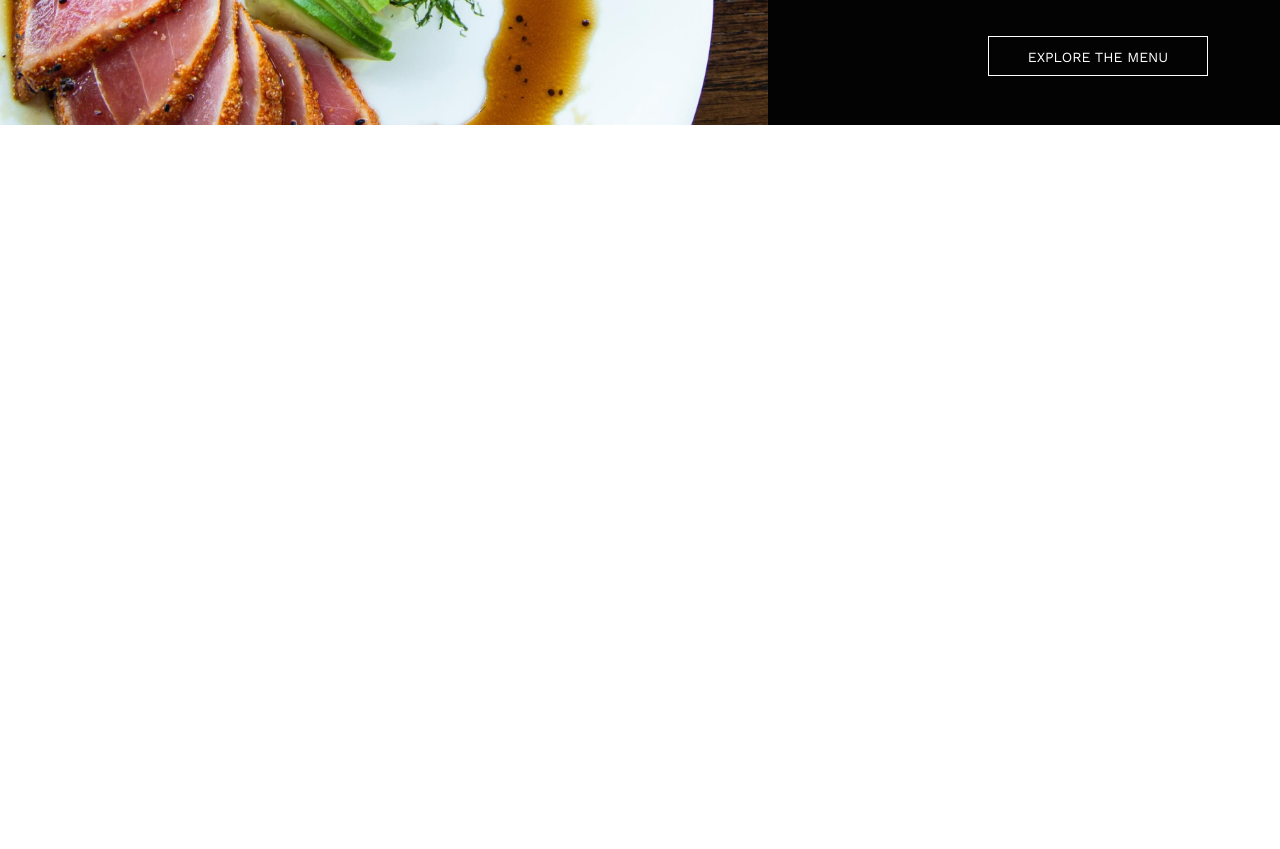
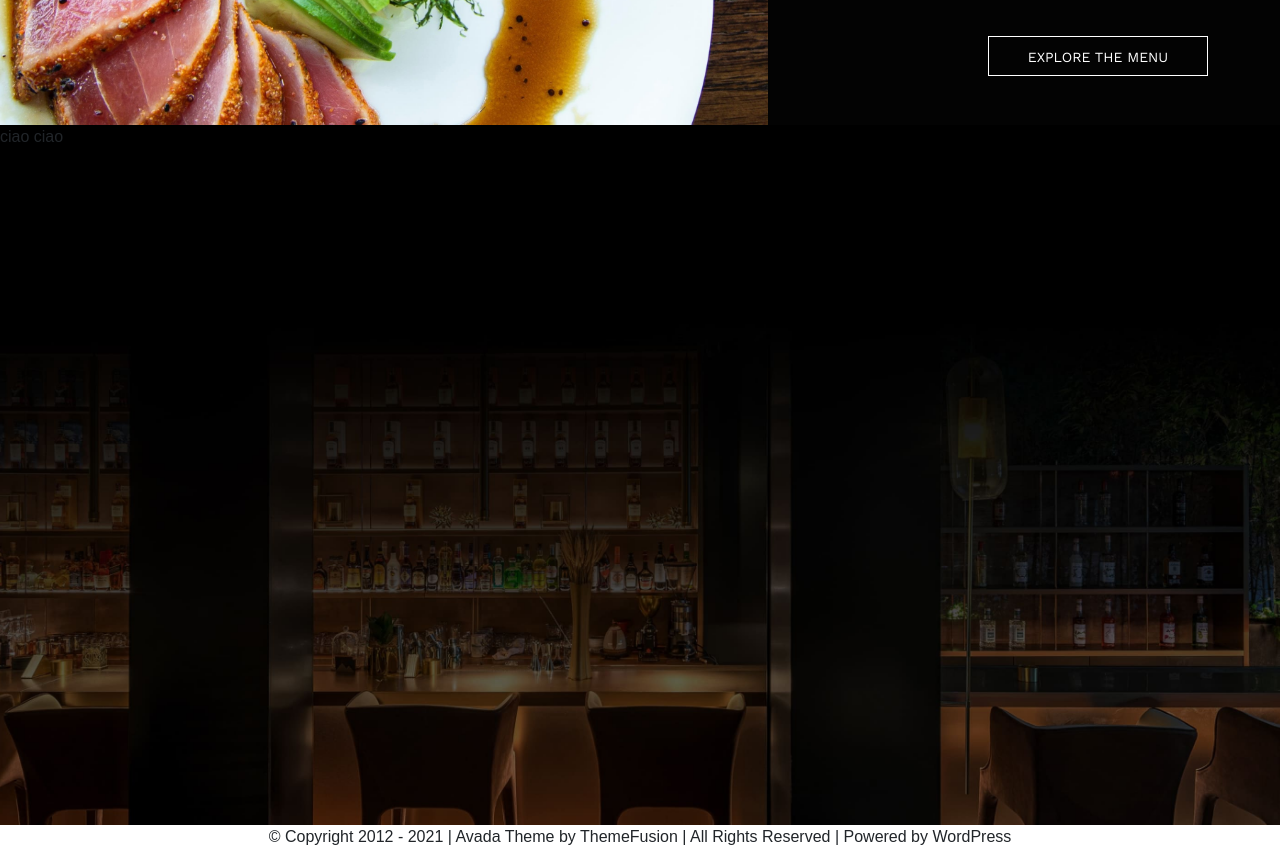
Before and after one commit to elepot87/proj-html-vuejs, a Vue app: page / in a window 1280 px wide. Shown: the part 4500-5349 px from the top of the page. Before the commit the page ends 4625 px from the top, so only its background shows below. Built offline with nearby package versions, Linux system fonts and the light colour scheme.

Commit message:
footer background

```diff
--- a/src/App.vue
+++ b/src/App.vue
@@ -2,18 +2,21 @@
   <div id="app">
     <Header />
     <Main />
+    <Footer />
   </div>
 </template>
 
 <script>
 import Header from "@/components/Header.vue";
 import Main from "@/components/Main.vue";
+import Footer from "@/components/Footer.vue";
 
 export default {
   name: "App",
   components: {
     Header,
     Main,
+    Footer,
   },
 };
 </script>
--- /dev/null
+++ b/src/components/Footer.vue
@@ -0,0 +1,21 @@
+<template>
+  <footer>
+    <section class="footer-main">
+      <div class="text">ciao ciao</div>
+    </section>
+    <section class="copyright text-center">
+      © Copyright 2012 - 2021 | Avada Theme by ThemeFusion | All Rights Reserved
+      | Powered by WordPress
+    </section>
+  </footer>
+</template>
+
+<script>
+export default {
+  name: "Footer",
+};
+</script>
+
+<style scoped lang="scss">
+@import "@/styles/footer";
+</style>
--- /dev/null
+++ b/src/styles/footer.scss
@@ -0,0 +1,13 @@
+//Importazione file variabili
+@import "@/styles/variables";
+
+footer {
+  .footer-main {
+    background-image: url(../assets/images/footer2x.jpg);
+    background-size: cover;
+    background-position: center center;
+    background-repeat: no-repeat;
+    width: 100%;
+    height: 700px;
+  }
+}
```
Also changed, not shown: src/assets/images/footer2x.jpg (added).
